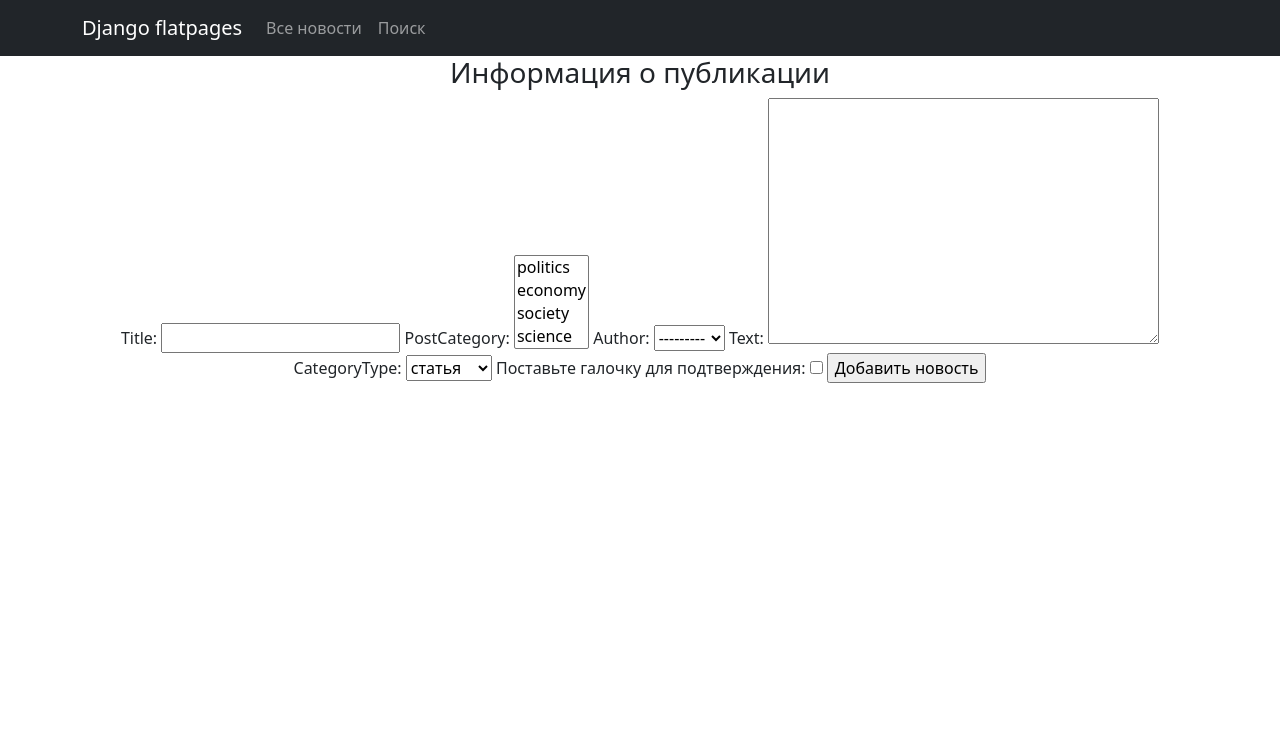
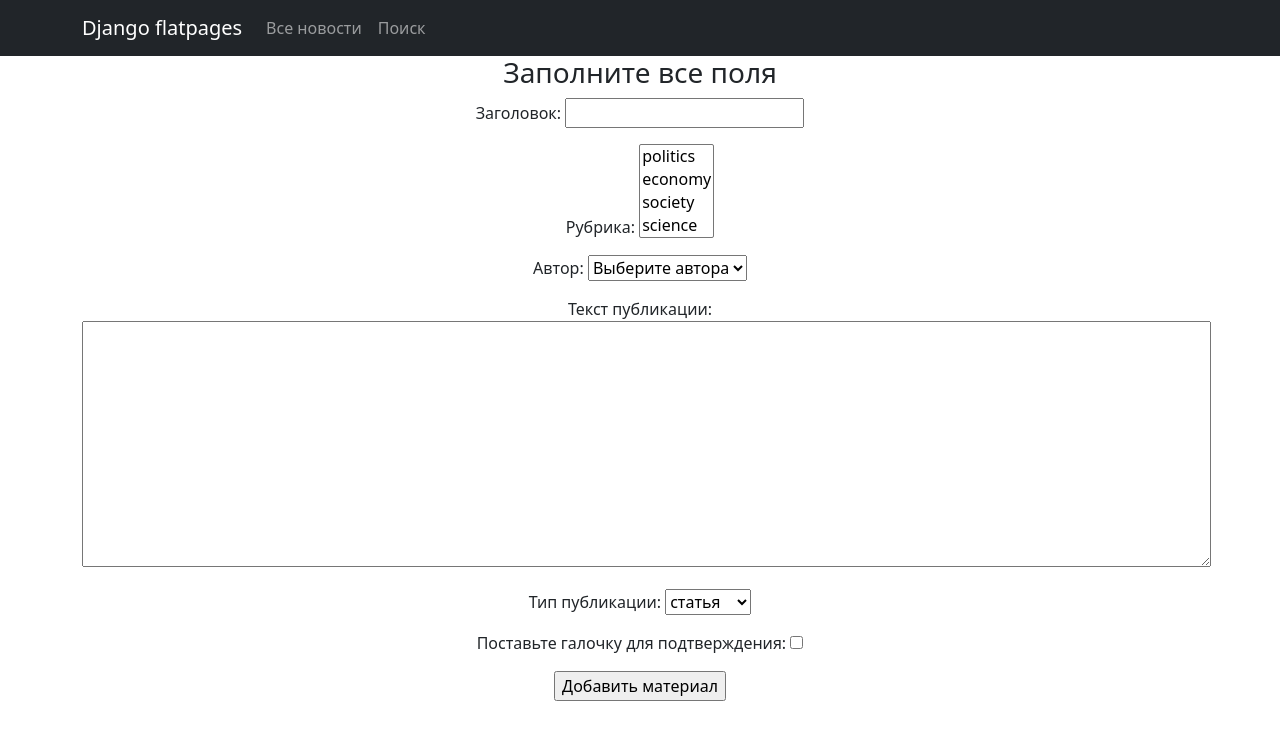
Before and after one commit to vofka33/D3.6, a Django app: page /news/add/ in a window 1280 px wide. Shown: the top 740 px of the page. Run offline with Django 4.2, Linux system fonts and the light colour scheme; data comes from the database, SQL or seed files in the repository; both versions use the stored data as it was after the commit; some libraries are stand-ins or nearby versions.

Commit message:
D3.6 Итоговое задание

```diff
--- a/NewsPaper/NewsPaper/settings.py
+++ b/NewsPaper/NewsPaper/settings.py
@@ -116,7 +116,8 @@ LANGUAGE_CODE = 'en-us'
 
 TIME_ZONE = 'UTC'
 
-USE_I18N = True
+USE_I18N = False
+# USE_I18N = True
 
 USE_TZ = True
 
--- a/NewsPaper/news/forms.py
+++ b/NewsPaper/news/forms.py
@@ -1,12 +1,22 @@
 from django.forms import ModelForm, BooleanField
-from .models import Post, Author, Category
+from django import forms
+from .models import *
 
 
 
 class PostForm(ModelForm):
-    check_box = BooleanField(label='Поставьте галочку для подтверждения')  # добавляем галочку, или же true-false поле
+    check_box = BooleanField(label='Поставьте галочку для подтверждения')
+
+    def __init__(self, *args, **kwargs):
+        super().__init__(*args, **kwargs)
+        self.fields['author'].empty_label = "Выберите автора"
+
+
 
     class Meta:
         model = Post
-        fields = ['title', 'postCategory', 'author', 'text', 'categoryType',
-                  'check_box']  # не забываем включить галочку в поля иначе она не будет показываться на странице! 'author',
+        fields = ['title' , 'postCategory', 'author', 'text', 'categoryType',
+                  'check_box']
+        widgets = {
+            'text': forms.Textarea(attrs={'cols': 120, 'rows': 10}),
+        }
--- a/NewsPaper/news/models.py
+++ b/NewsPaper/news/models.py
@@ -31,19 +31,19 @@ class Category(models.Model):
 
 
 class Post(models.Model):
-    author = models.ForeignKey(Author, on_delete=models.CASCADE)
+    author = models.ForeignKey(Author, verbose_name="Автор", on_delete=models.CASCADE)
     NEWS = 'NU'
     ARTICLE = 'AR'
     CATEGORY_CHOICES = (
         (NEWS, 'новость'),
         (ARTICLE, 'статья'),
     )
-    categoryType = models.CharField(max_length=2, choices=CATEGORY_CHOICES, default=ARTICLE)
-    dateCreation = models.DateTimeField(auto_now_add=True)
-    postCategory = models.ManyToManyField(Category, through='PostCategory')
-    title = models.CharField(max_length=128)
-    text = models.TextField()
-    rating = models.SmallIntegerField(default=0)
+    categoryType = models.CharField(max_length=2, choices=CATEGORY_CHOICES, default=ARTICLE, verbose_name="Тип публикации")
+    dateCreation = models.DateTimeField(auto_now_add=True, verbose_name="Дата создания")
+    postCategory = models.ManyToManyField(Category, through='PostCategory', verbose_name="Рубрика")
+    title = models.CharField(max_length=128, verbose_name="Заголовок")
+    text = models.TextField(verbose_name="Текст публикации")
+    rating = models.SmallIntegerField(default=0, verbose_name="Рейтинг")
 
     def like(self):
         self.rating += 1
--- a/NewsPaper/news/views.py
+++ b/NewsPaper/news/views.py
@@ -60,9 +60,10 @@ class PostDeleteView(DeleteView):
 class SearchList(ListView):
     model = Post
     template_name = 'search.html'
-    context_object_name = 'search'
+    context_object_name = 'post'
     ordering = ['-dateCreation', 'author']
     paginate_by = 5
+
 
     def get_filter(self):
         return PostFilter(self.request.GET, queryset=super().get_queryset())
--- a/NewsPaper/static/index.html
+++ b/NewsPaper/static/index.html
@@ -7,7 +7,7 @@
         <meta name="author" content="" />
         <title>Bare - Start Bootstrap Template</title>
         <!-- Favicon-->
-        <link rel="icon" type="image/x-icon" href="assets/favicon.ico" />
+<!--         <link rel="icon" type="image/x-icon" href="assets/favicon.ico" /> -->
         <!-- Core theme CSS (includes Bootstrap)-->
         <link href="css/styles.css" rel="stylesheet" />
     </head>
--- a/NewsPaper/templates/news/post_add.html
+++ b/NewsPaper/templates/news/post_add.html
@@ -3,10 +3,11 @@
 {% block title %} News list {% endblock title %}
 
 {% block content %}
-<h3>Информация о публикации</h3>
+<h3>Заполните все поля</h3>
+
 <form method="POST">
     {% csrf_token %}
-    {{ form }} <!-- Теперь нам нужна только готовая форма и кнопка -->
-    <input type="submit" value="Добавить новость">
+    {{ form.as_p }} <!-- Теперь нам нужна только готовая форма и кнопка -->
+    <input type="submit" value="Добавить материал">
 </form>
 {% endblock content %}
--- a/NewsPaper/templates/search.html
+++ b/NewsPaper/templates/search.html
@@ -35,7 +35,7 @@
 
     </thead>
 
-    {% for post in search %} <!-- поменяем products на filter.qs, т.к. теперь мы забираем уже отобранную по каким-то параметрам информацию -->
+    {% for post in post %} <!-- поменяем products на filter.qs, т.к. теперь мы забираем уже отобранную по каким-то параметрам информацию -->
     <tr>
 
       <td>
```
Also changed, not shown: NewsPaper/news/filters.py (+10 -21 lines), NewsPaper/db.sqlite3.
